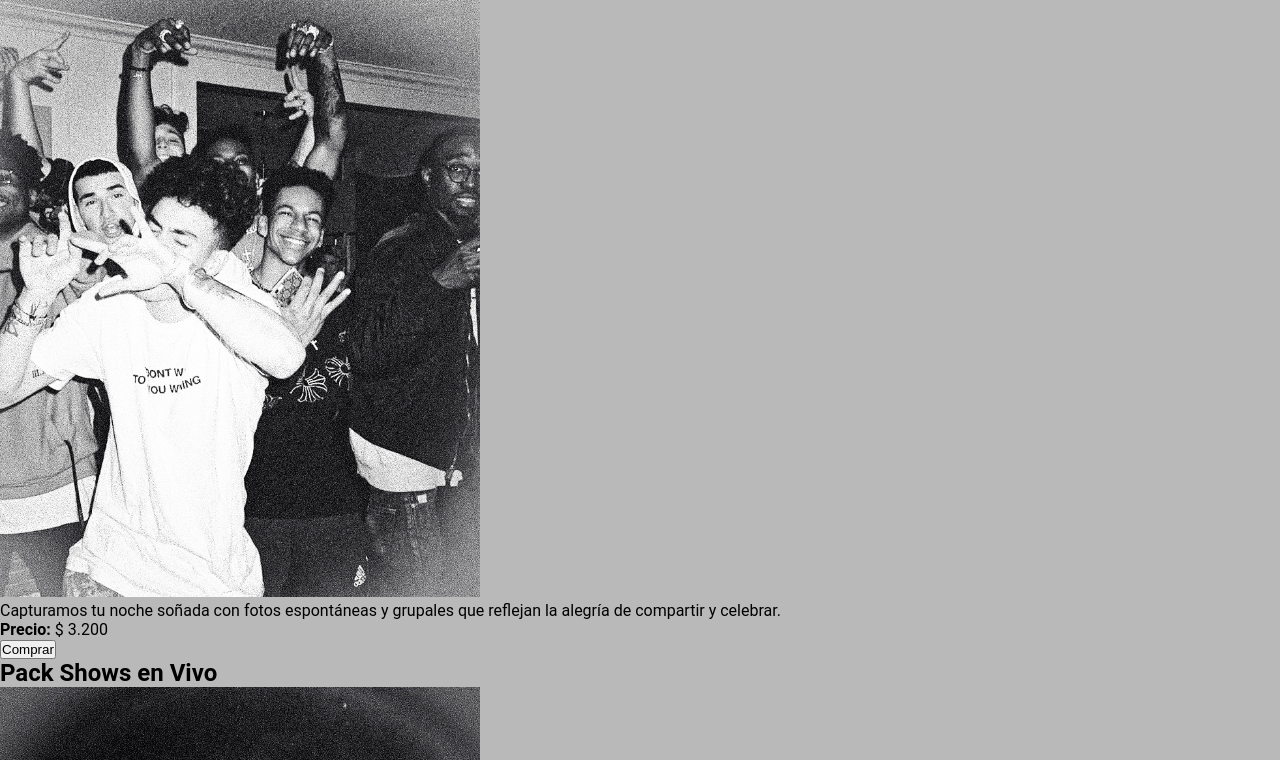
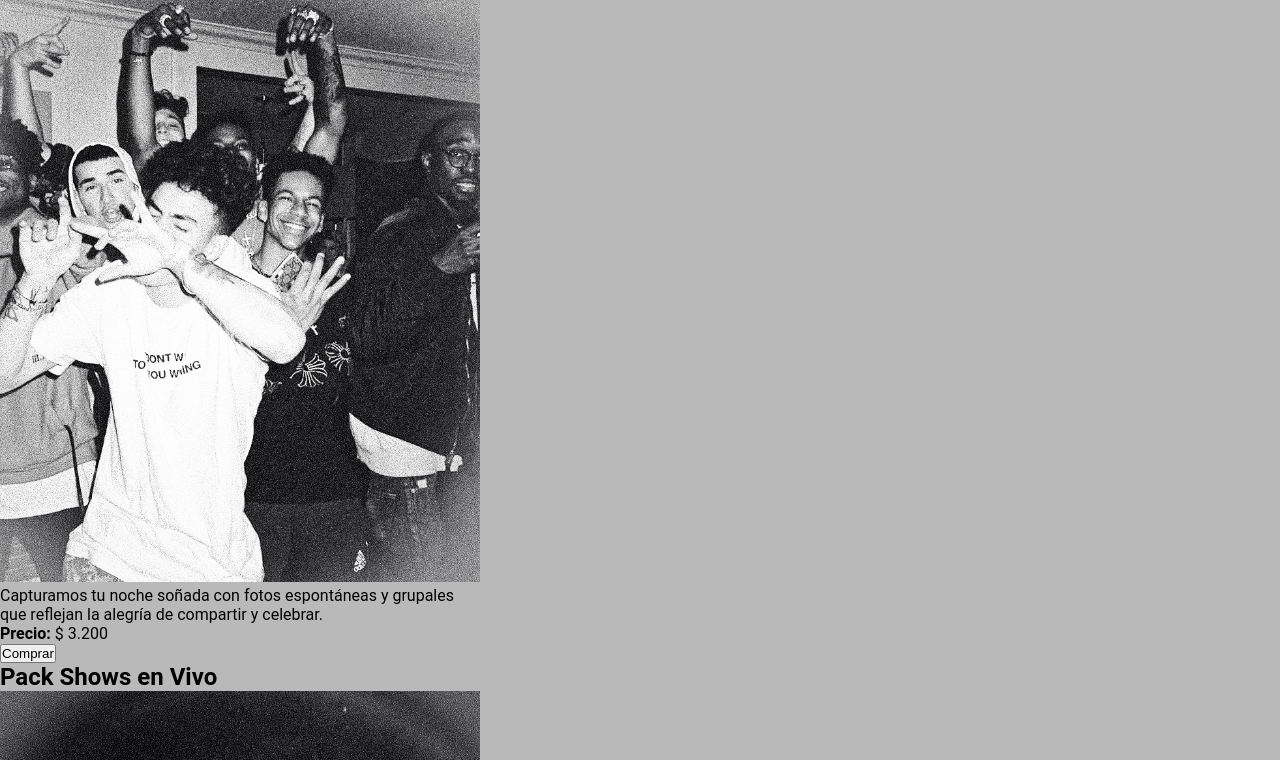
Before and after one commit to dannahaz/CoderHouse-EntregaFinal, a plain HTML site: page assets/pages/tienda.html in a window 1280 px wide. Shown: the part 484-1244 px from the top of the page. Drawn offline with Linux system fonts and the light colour scheme; a web font is replaced by a local one.

Commit message:
actualizacion 2

```diff
--- a/assets/pages/tienda.html
+++ b/assets/pages/tienda.html
@@ -43,7 +43,7 @@
     </header>
 
 
-    <main class="main">
+    <main>
         <h1>Tienda</h1>
 
            <section aria-label="Listado de productos">
```
